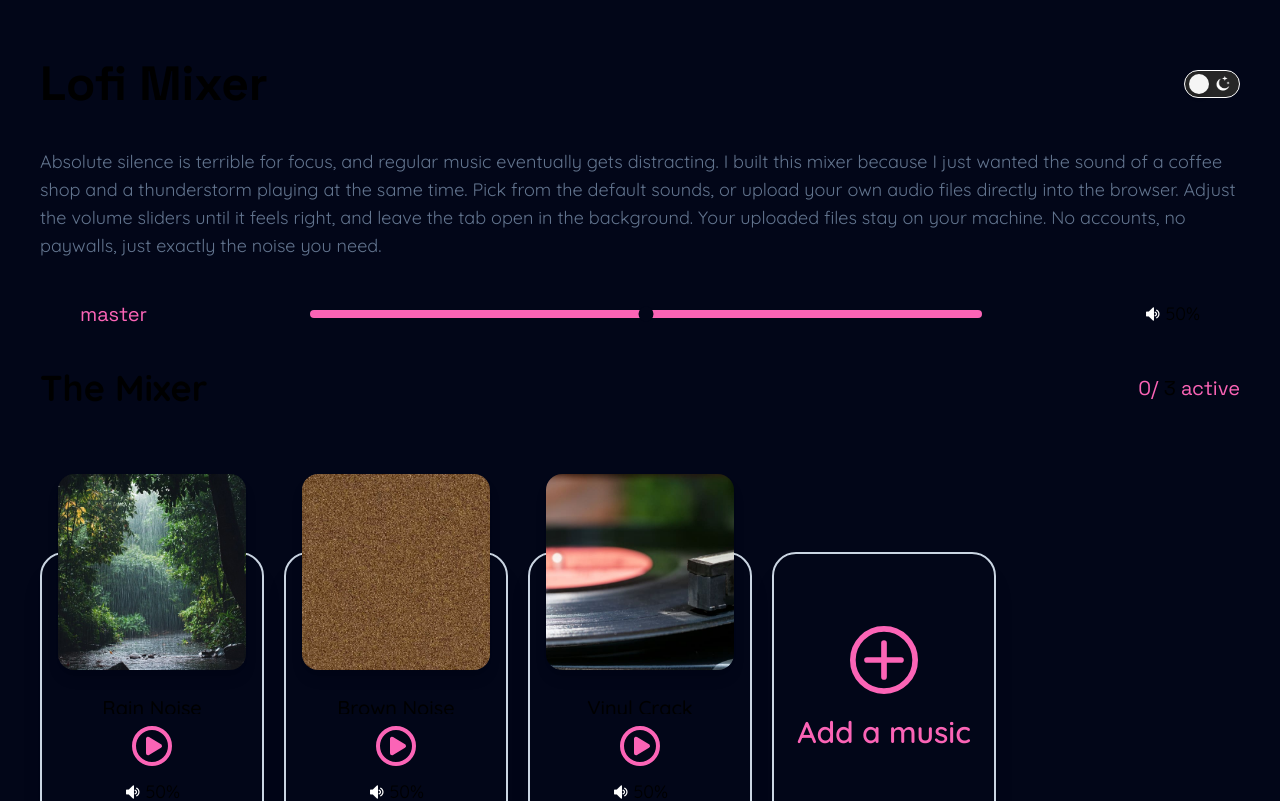
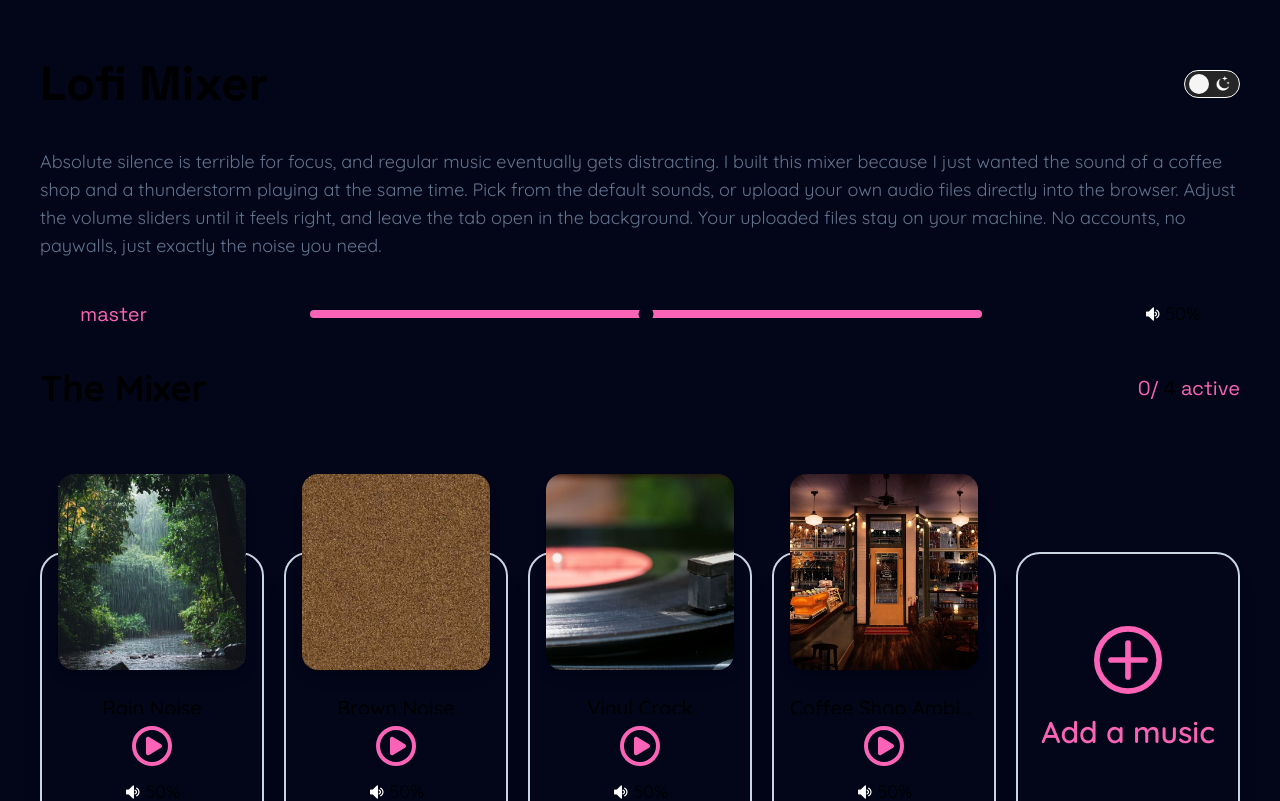
Before and after one commit to NovaNoctua/lofi-mixer, a Vue app: page / in a window 1280 px wide. Shown: the top 801 px of the page. Built offline with nearby package versions, Linux system fonts and the light colour scheme.

Commit message:
feat(content): add coffee shop ambience audio and assets

```diff
--- a/src/App.vue
+++ b/src/App.vue
@@ -9,6 +9,8 @@ import brownImage from '@/assets/images/musics/image-brown.png'
 import brownAudio from '@/assets/audio/audio-brown.mp3'
 import vinylImage from '@/assets/images/musics/image-vinyl.png'
 import vinylAudio from '@/assets/audio/audio-vinyl.mp3'
+import coffeeImage from '@/assets/images/musics/image-coffee.png'
+import coffeeAudio from '@/assets/audio/audio-coffee.mp3'
 
 // Components
 import MobileHeader from './components/MobileHeader.vue'
@@ -38,6 +40,13 @@ const musics = ref([
     title: 'Vinyl Crack',
     image: vinylImage,
     audio: markRaw(new Audio(vinylAudio)),
+    isPlaying: false,
+    volume: 50,
+  },
+  {
+    title: 'Coffee Shop Ambience',
+    image: coffeeImage,
+    audio: markRaw(new Audio(coffeeAudio)),
     isPlaying: false,
     volume: 50,
   },
```
Also changed, not shown: src/assets/images/musics/image-coffee.png (added), 1 other file (tests, documents, lock files or other folders).
